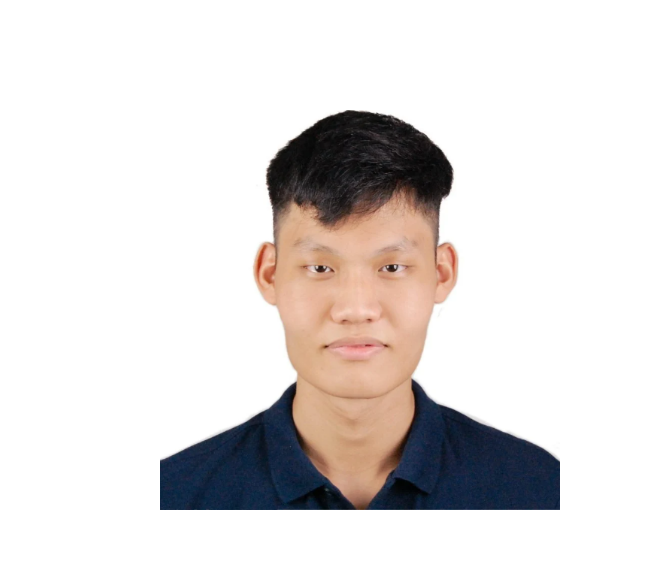
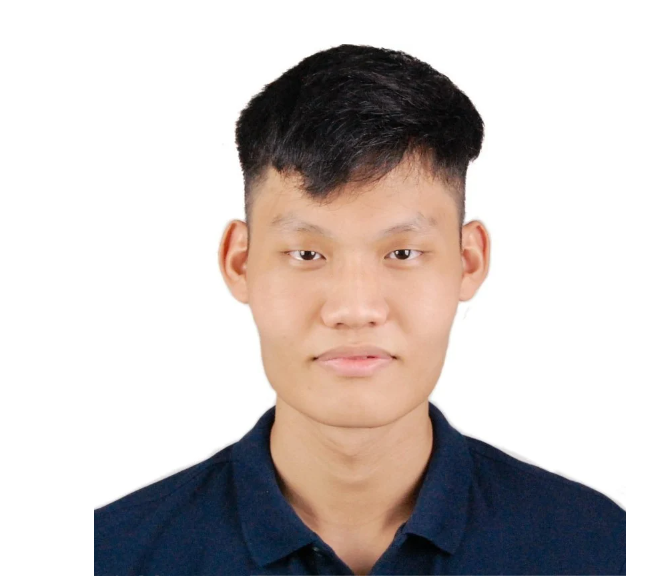
Before and after one commit to jinchuntan/portfolio, a plain HTML site: page index.html in a window 1280 px wide. Shown: the part 174-752 px from the top of the page, 0-647 px from the left. Drawn offline with Linux system fonts and the light colour scheme.

Commit message:
Update style.css

```diff
--- a/style.css
+++ b/style.css
@@ -171,9 +171,11 @@ section {
 
 .section__pic-container {
   display: flex;
-  height: 400px;
-  width: 400px;
-  margin: auto 0;
+  max-height: 400px; /* Use max-height instead of height */
+  max-width: 400px;  /* Use max-width instead of width */
+  margin: auto;
+  justify-content: center; /* Center image horizontally */
+  align-items: center; /* Center image vertically */
 }
 
 .section__text {
```
